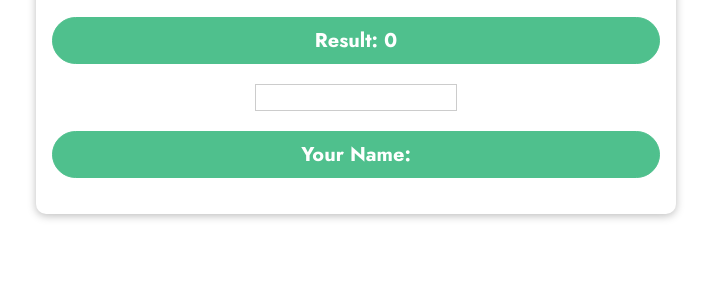
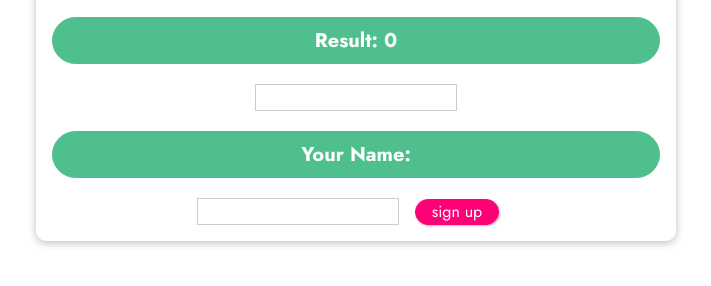
Before and after one commit to MNQ249/Basic_in_Vue, a plain HTML site: page index.html in a window 1280 px wide. Shown: the part 328-614 px from the top of the page, without its empty margins (284-995 px from the left). Drawn offline with nearby package versions, Linux system fonts and the light colour scheme.

Commit message:
create new form sign up and create method to submitted with prevent to refreach page

```diff
--- a/app.js
+++ b/app.js
@@ -6,6 +6,11 @@ const app = Vue.createApp({
     };
   },
   methods:{
+    submitForm(event){
+      event.preventDefault(); // prevent refreach page.
+      alert('Submitted');
+    },
+
     setName(event,lastName){
       this.name = event.target.value + ' ' + lastName;
     },
--- a/index.html
+++ b/index.html
@@ -23,6 +23,10 @@
       <p>Result: {{ counter }}</p>
       <input type="text" v-on:input="setName($event, 'AlQahtani')"> <!--- i want to leasin to input-->
       <p>Your Name: {{ name}}</p>
+      <form v-on:submit= "submitForm">
+        <input type="text">
+        <button>sign up</button>
+      </form>
     </section>
   </body>
 </html>
```
